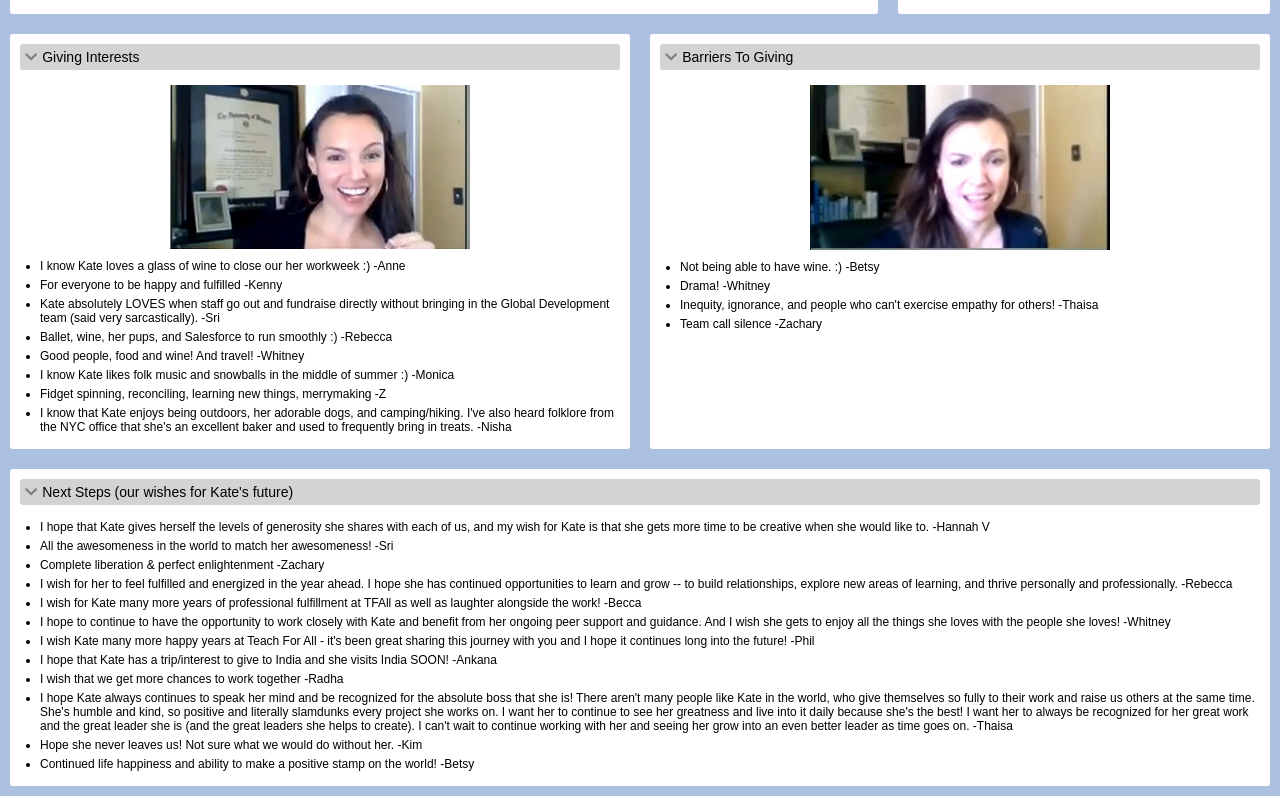
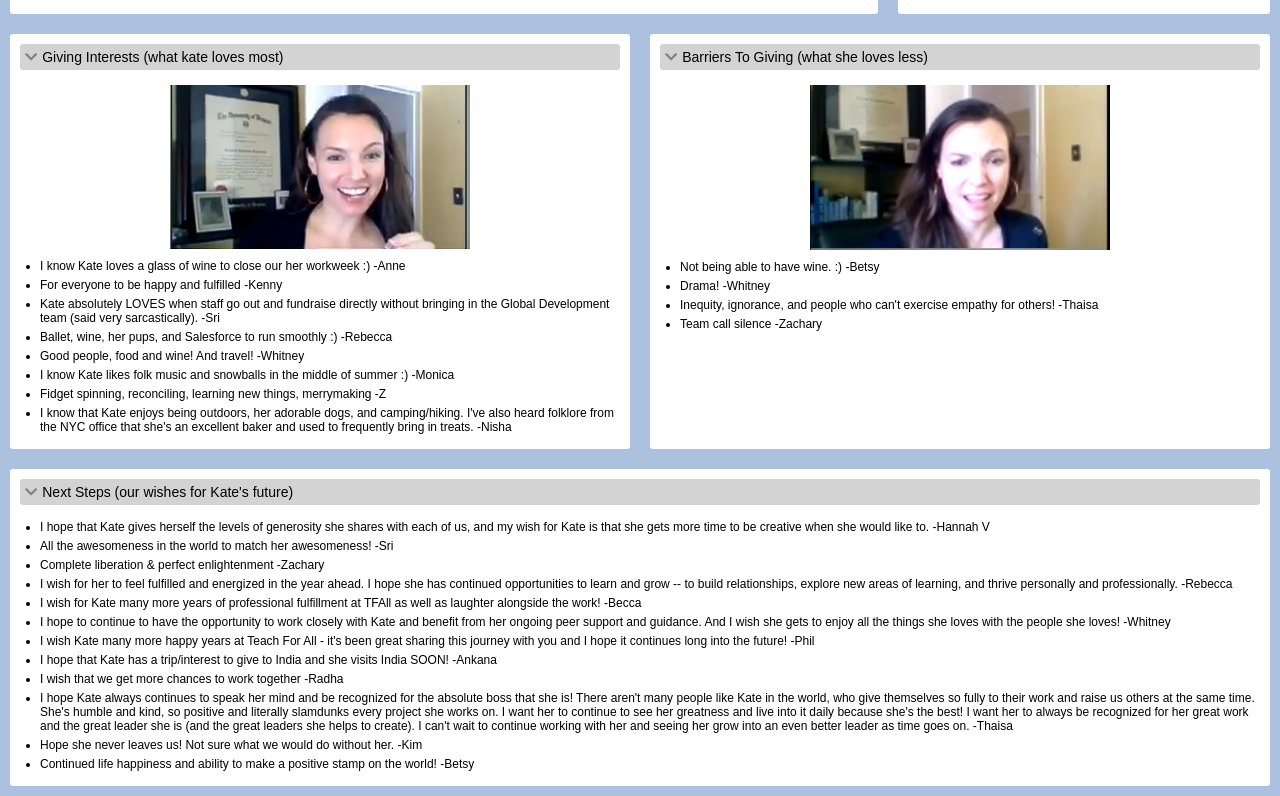
Before and after one commit to zdelro/KSPage, a plain HTML site: page index.html in a window 1280 px wide. Shown: the part 2137-2933 px from the top of the page. Drawn offline with Linux system fonts and the light colour scheme.

Commit message:
Update index.html

```diff
--- a/index.html
+++ b/index.html
@@ -447,7 +447,7 @@ header {
 	</div>
 	<div class='span2 container'>
 		<div class='span1 section'>
-			<header><i class='fa fa-chevron-down'></i>Giving Interests</header>
+			<header><i class='fa fa-chevron-down'></i>Giving Interests (what kate loves most)</header>
 			<div class='header-img-container'>
 				<img src='kate_img.jpeg' />
 			</div>
@@ -479,7 +479,7 @@ header {
 			</ul>
 		</div>
 		<div class='span1 section'>
-			<header><i class='fa fa-chevron-down'></i>Barriers To Giving</header>
+			<header><i class='fa fa-chevron-down'></i>Barriers To Giving (what she loves less)</header>
 			<div class='header-img-container'>
 				<img src='kate_img2.jpeg' />
 			</div>
```
